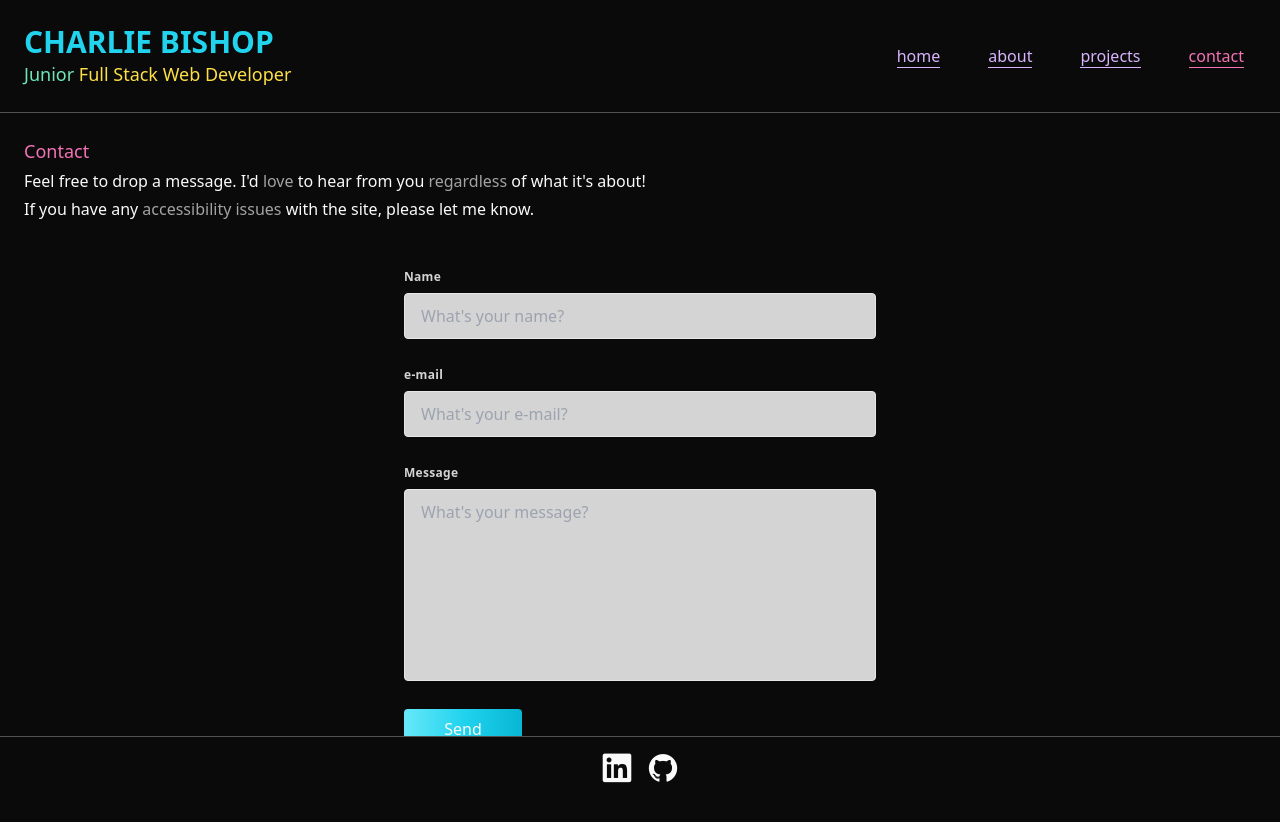
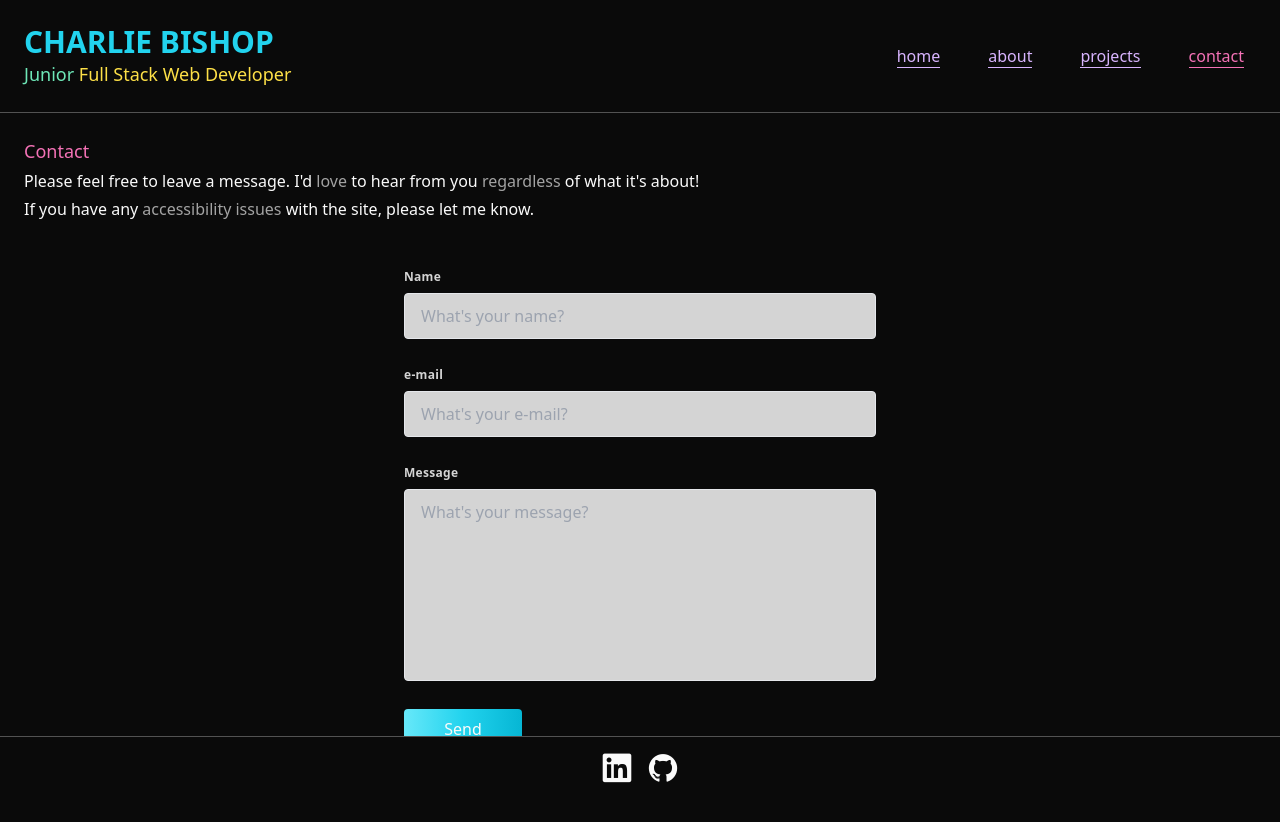
Before and after one commit to charlieBdev/portfolio, a Next.js app: page /contact in a window 1280 px wide. Shown: the top 822 px of the page. Built offline with nearby package versions, Linux system fonts and the light colour scheme.

Commit message:
minor content change

```diff
--- a/src/app/contact/page.tsx
+++ b/src/app/contact/page.tsx
@@ -66,7 +66,7 @@ export default function Contact() {
     <main className="flex flex-col">
         <div className="p-6 space-y-1">
           <h2 className="text-lg text-pink-400">Contact</h2>
-          <p>Feel free to drop a message. I'd <span className="text-neutral-400">love</span> to hear from you <span className="text-neutral-400">regardless</span> of what it's about!</p>
+          <p>Please feel free to leave a message. I'd <span className="text-neutral-400">love</span> to hear from you <span className="text-neutral-400">regardless</span> of what it's about!</p>
           <p>If you have any <span className="text-neutral-400">accessibility issues</span> with the site, please let me know.</p>
           {/* <p>I used <Link href="https://www.emailjs.com/" target="_blank" className="underline decoration-purple-300 text-purple-300">email.js</Link> to send this form to my email address without a backend and <Link href="/https://react-hook-form.com/" target="_blank" className="underline decoration-purple-300 text-purple-300">React Hook Form</Link> for form validation.</p> */}
         </div>
```
